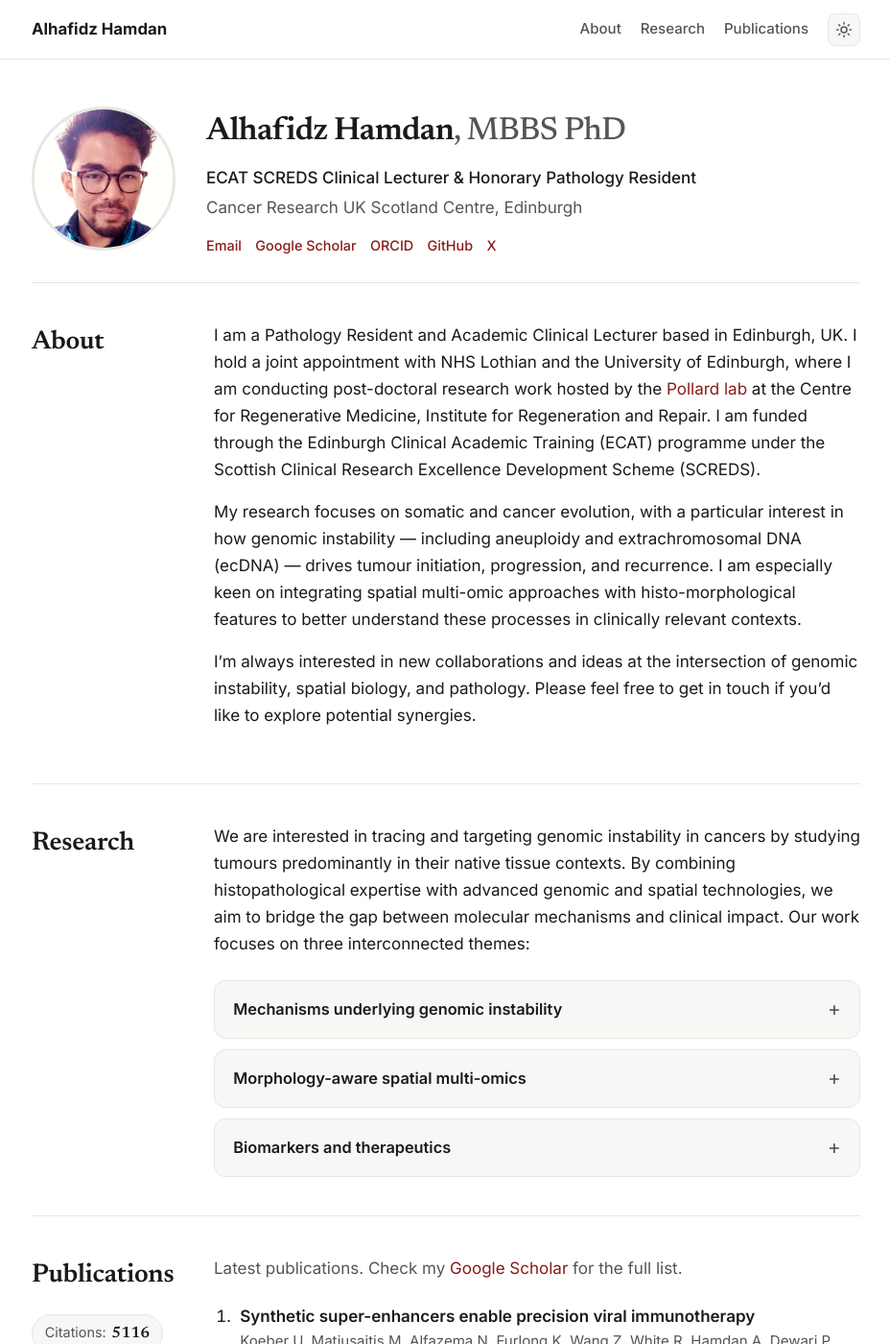
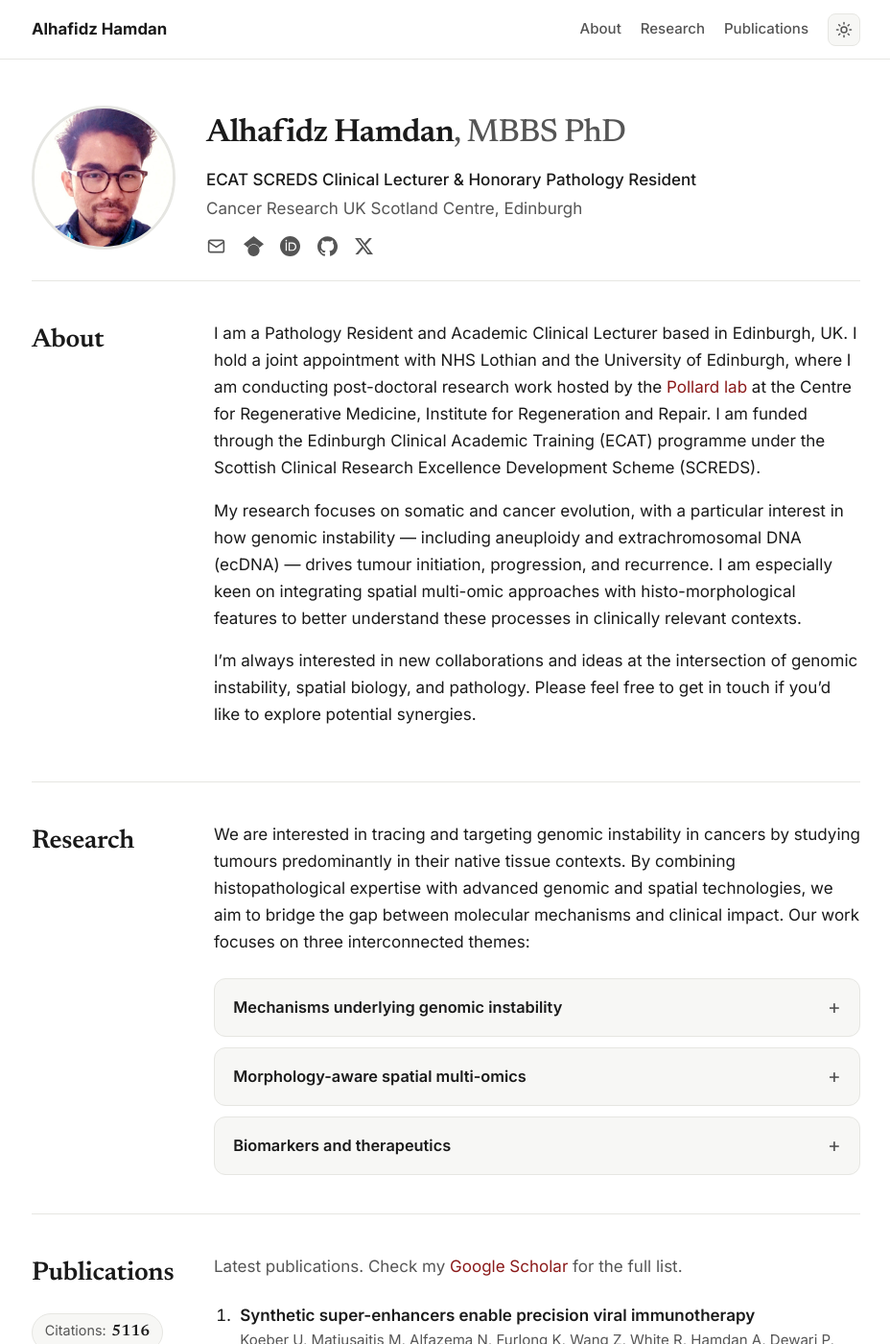
Before and after one commit to alhafidzhamdan/alhafidzhamdan.github.io, a Jekyll site: the page built from index.html, in a window 1280 px wide and 1400 px high. Shown: the whole window at 96% size, without its empty margins (175-1103 px from the left). Built offline with Jekyll 4.4.1, drawn with Linux system fonts in a browser that asks for light colours.

Commit message:
Replace social text labels with inline SVG icons

```diff
--- a/assets/css/style.css
+++ b/assets/css/style.css
@@ -170,14 +170,15 @@ a:hover { color: var(--accent-soft); text-decoration: underline; }
 .affiliation a { color: inherit; text-decoration: underline; text-underline-offset: 2px; text-decoration-color: var(--border); }
 .affiliation a:hover { color: var(--accent); text-decoration-color: var(--accent); }
 
-.social { display: flex; flex-wrap: wrap; gap: 0.9rem; }
+.social { display: flex; flex-wrap: wrap; align-items: center; gap: 1.1rem; }
 .social a {
-  font-size: 0.9rem;
-  font-weight: 500;
-  padding-bottom: 1px;
-  border-bottom: 1px solid transparent;
+  display: inline-flex;
+  align-items: center;
+  color: var(--text-soft);
+  transition: color 0.15s ease, transform 0.15s ease;
 }
-.social a:hover { border-bottom-color: var(--accent); text-decoration: none; }
+.social a:hover { color: var(--accent); transform: translateY(-1px); text-decoration: none; }
+.social svg { width: 21px; height: 21px; display: block; }
 
 .bio p { margin: 0 0 1rem; }
 
--- a/index.html
+++ b/index.html
@@ -14,13 +14,13 @@ layout: default
     <p class="affiliation">{{ site.author.affiliation }}</p>
 
     <div class="social">
-      {% if site.author.email != "" %}<a href="mailto:{{ site.author.email }}" aria-label="Email" title="Email">Email</a>{% endif %}
-      {% if site.social.scholar != "" %}<a href="{{ site.social.scholar }}" aria-label="Google Scholar" title="Google Scholar" target="_blank" rel="noopener">Google Scholar</a>{% endif %}
-      {% if site.social.orcid != "" %}<a href="{{ site.social.orcid }}" aria-label="ORCID" title="ORCID" target="_blank" rel="noopener">ORCID</a>{% endif %}
-      {% if site.social.github != "" %}<a href="{{ site.social.github }}" aria-label="GitHub" title="GitHub" target="_blank" rel="noopener">GitHub</a>{% endif %}
-      {% if site.social.twitter != "" %}<a href="{{ site.social.twitter }}" aria-label="X (Twitter)" title="X (Twitter)" target="_blank" rel="noopener">X</a>{% endif %}
-      {% if site.social.linkedin != "" %}<a href="{{ site.social.linkedin }}" aria-label="LinkedIn" title="LinkedIn" target="_blank" rel="noopener">LinkedIn</a>{% endif %}
-      {% if site.social.bluesky != "" %}<a href="{{ site.social.bluesky }}" aria-label="Bluesky" title="Bluesky" target="_blank" rel="noopener">Bluesky</a>{% endif %}
+      {% if site.author.email != "" %}<a href="mailto:{{ site.author.email }}" aria-label="Email" title="Email"><svg viewBox="0 0 24 24" fill="none" stroke="currentColor" stroke-width="1.8" stroke-linecap="round" stroke-linejoin="round"><rect x="3" y="5" width="18" height="14" rx="2"/><path d="m3 7 9 6 9-6"/></svg></a>{% endif %}
+      {% if site.social.scholar != "" %}<a href="{{ site.social.scholar }}" aria-label="Google Scholar" title="Google Scholar" target="_blank" rel="noopener"><svg viewBox="0 0 24 24" fill="currentColor"><path d="M5.242 13.769L0 9.5 12 0l12 9.5-5.242 4.269C17.548 11.249 14.978 9.5 12 9.5c-2.977 0-5.548 1.748-6.758 4.269zM12 10a7 7 0 1 0 0 14 7 7 0 0 0 0-14z"/></svg></a>{% endif %}
+      {% if site.social.orcid != "" %}<a href="{{ site.social.orcid }}" aria-label="ORCID" title="ORCID" target="_blank" rel="noopener"><svg viewBox="0 0 24 24" fill="currentColor"><path d="M12 0C5.372 0 0 5.372 0 12s5.372 12 12 12 12-5.372 12-12S18.628 0 12 0zM7.369 4.378c.525 0 .947.431.947.947 0 .525-.422.947-.947.947a.95.95 0 0 1-.947-.947c0-.525.422-.947.947-.947zm-.722 3.038h1.444v10.041H6.647V7.416zm3.562 0h3.9c3.712 0 5.344 2.653 5.344 5.025 0 2.578-2.016 5.025-5.325 5.025h-3.919V7.416zm1.444 1.303v7.444h2.297c3.272 0 4.022-2.484 4.022-3.722 0-2.016-1.284-3.722-4.097-3.722h-2.222z"/></svg></a>{% endif %}
+      {% if site.social.github != "" %}<a href="{{ site.social.github }}" aria-label="GitHub" title="GitHub" target="_blank" rel="noopener"><svg viewBox="0 0 24 24" fill="currentColor"><path d="M12 .297c-6.63 0-12 5.373-12 12 0 5.303 3.438 9.8 8.205 11.385.6.113.82-.258.82-.577 0-.285-.01-1.04-.015-2.04-3.338.724-4.042-1.61-4.042-1.61C4.422 18.07 3.633 17.7 3.633 17.7c-1.087-.744.084-.729.084-.729 1.205.084 1.838 1.236 1.838 1.236 1.07 1.835 2.809 1.305 3.495.998.108-.776.417-1.305.76-1.605-2.665-.3-5.466-1.332-5.466-5.93 0-1.31.465-2.38 1.235-3.22-.135-.303-.54-1.523.105-3.176 0 0 1.005-.322 3.3 1.23.96-.267 1.98-.399 3-.405 1.02.006 2.04.138 3 .405 2.28-1.552 3.285-1.23 3.285-1.23.645 1.653.24 2.873.12 3.176.765.84 1.23 1.91 1.23 3.22 0 4.61-2.805 5.625-5.475 5.92.42.36.81 1.096.81 2.22 0 1.606-.015 2.896-.015 3.286 0 .315.21.69.825.57C20.565 22.092 24 17.592 24 12.297c0-6.627-5.373-12-12-12"/></svg></a>{% endif %}
+      {% if site.social.twitter != "" %}<a href="{{ site.social.twitter }}" aria-label="X (Twitter)" title="X (Twitter)" target="_blank" rel="noopener"><svg viewBox="0 0 24 24" fill="currentColor"><path d="M18.244 2.25h3.308l-7.227 8.26 8.502 11.24H16.17l-5.214-6.817L4.99 21.75H1.68l7.73-8.835L1.254 2.25H8.08l4.713 6.231zm-1.161 17.52h1.833L7.084 4.126H5.117z"/></svg></a>{% endif %}
+      {% if site.social.linkedin != "" %}<a href="{{ site.social.linkedin }}" aria-label="LinkedIn" title="LinkedIn" target="_blank" rel="noopener"><svg viewBox="0 0 24 24" fill="currentColor"><path d="M20.447 20.452h-3.554v-5.569c0-1.328-.027-3.037-1.852-3.037-1.853 0-2.136 1.445-2.136 2.939v5.667H9.351V9h3.414v1.561h.046c.477-.9 1.637-1.85 3.37-1.85 3.601 0 4.267 2.37 4.267 5.455v6.286zM5.337 7.433a2.062 2.062 0 0 1-2.063-2.065 2.064 2.064 0 1 1 2.063 2.065zm1.782 13.019H3.555V9h3.564v11.452zM22.225 0H1.771C.792 0 0 .774 0 1.729v20.542C0 23.227.792 24 1.771 24h20.451C23.2 24 24 23.227 24 22.271V1.729C24 .774 23.2 0 22.222 0h.003z"/></svg></a>{% endif %}
+      {% if site.social.bluesky != "" %}<a href="{{ site.social.bluesky }}" aria-label="Bluesky" title="Bluesky" target="_blank" rel="noopener"><svg viewBox="0 0 24 24" fill="currentColor"><path d="M12 10.8c-1.087-2.114-4.046-6.053-6.798-7.995C2.566.944 1.561 1.266.902 1.565.139 1.908 0 3.08 0 3.768c0 .69.378 5.65.624 6.479.815 2.736 3.713 3.66 6.383 3.364.136-.02.275-.038.415-.056-.138.022-.276.04-.415.056-3.912.58-7.387 2.005-2.83 7.078 5.013 5.19 6.87-1.113 7.823-4.308.953 3.195 2.05 9.271 7.733 4.308 4.267-4.308 1.172-6.498-2.74-7.078a8.741 8.741 0 0 1-.415-.056c.14.018.279.036.415.056 2.67.297 5.568-.628 6.383-3.364.246-.828.624-5.79.624-6.478 0-.69-.139-1.861-.902-2.206-.659-.298-1.664-.62-4.3 1.24C16.046 4.748 13.087 8.687 12 10.8Z"/></svg></a>{% endif %}
     </div>
   </div>
 </section>
```
